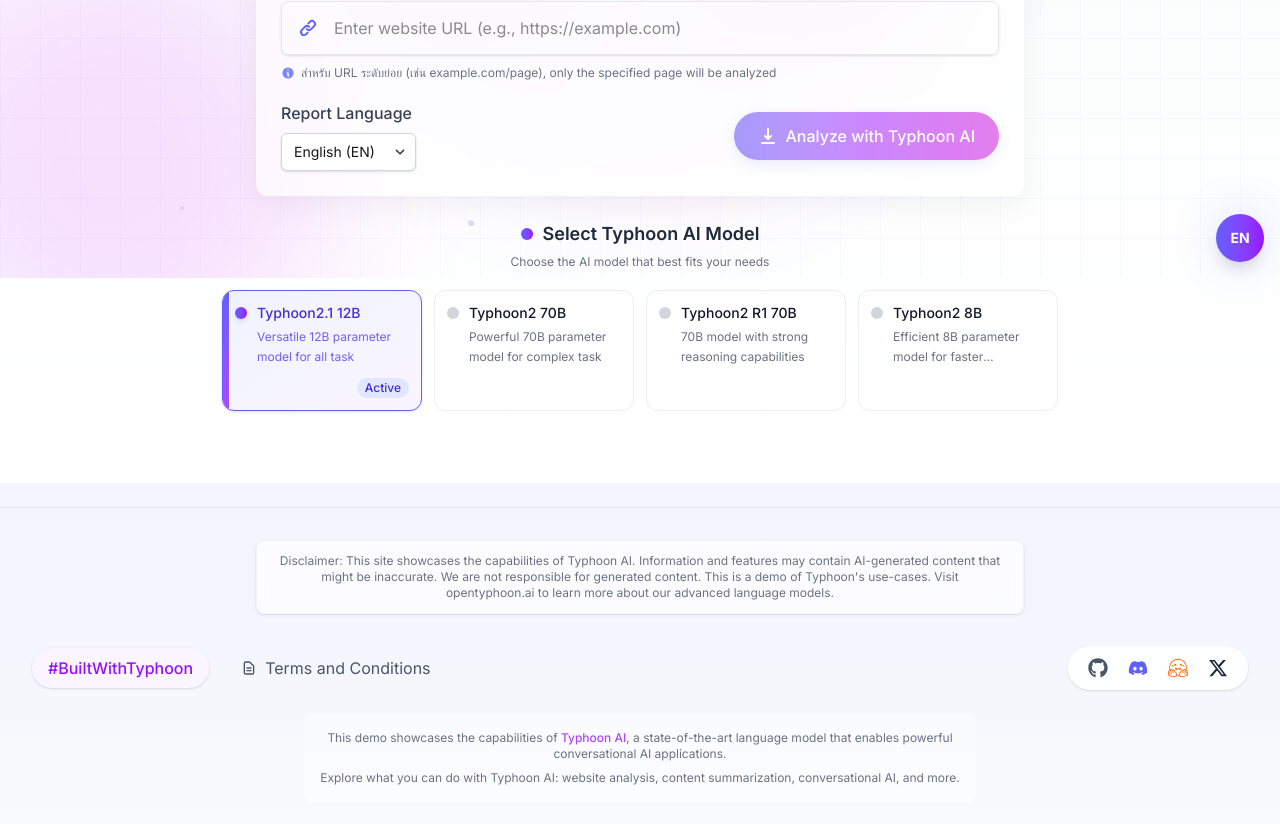
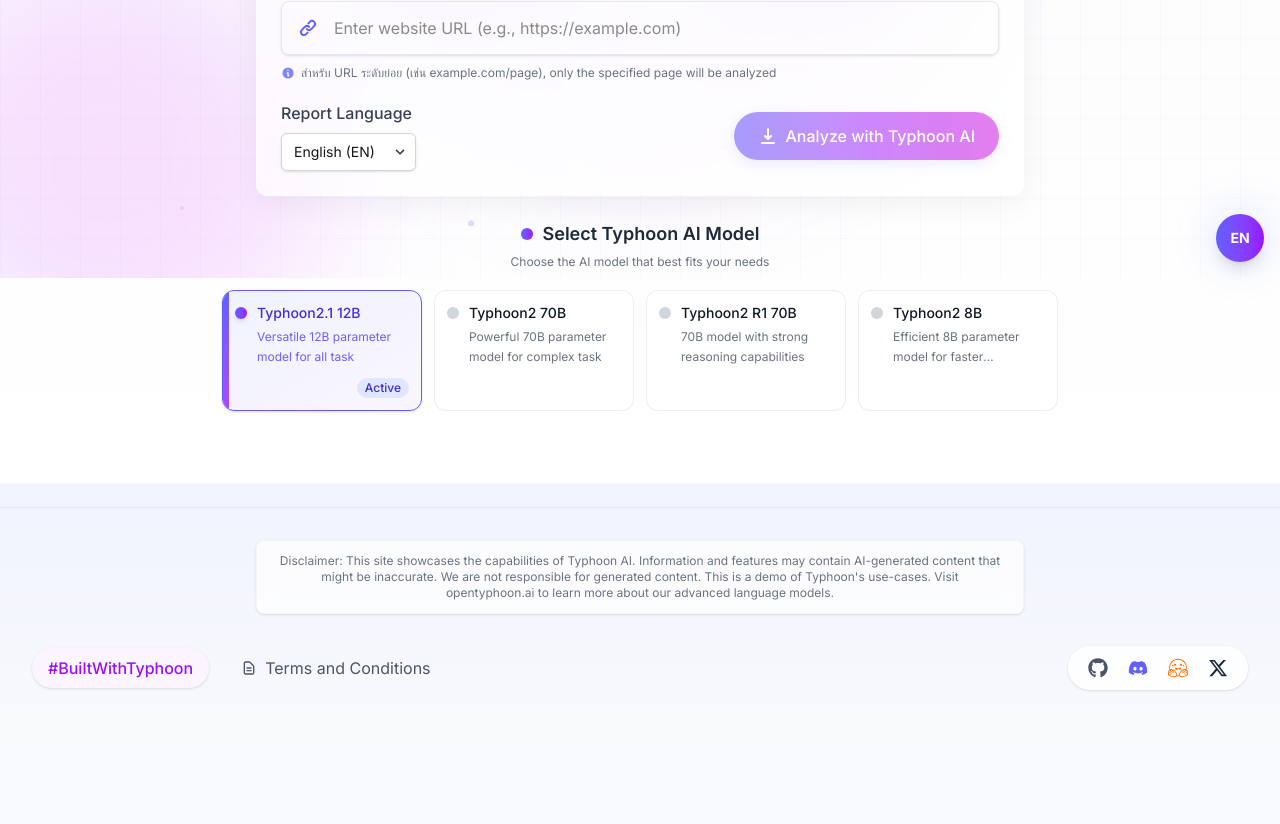
Before and after one commit to scb-10x/typhoon-chat-with-your-website, a Next.js app: page / in a window 1280 px wide. Shown: the part 522-1346 px from the top of the page. After the commit the page ends 1268 px from the top, so only its background shows below. Built offline with nearby package versions, Linux system fonts and the light colour scheme.

Commit message:
fix: lint issues

```diff
--- a/src/app/components/Footer.tsx
+++ b/src/app/components/Footer.tsx
@@ -94,25 +94,6 @@
             </a>
           </div>
         </div>
-
-        {/* SEO-friendly links and text */}
-        <div className="text-xs text-center text-gray-500 mt-6 max-w-2xl mx-auto bg-white/50 p-4 rounded-lg">
-          <p>
-            This demo showcases the capabilities of{' '}
-            <a
-              href="https://opentyphoon.ai"
-              target="_blank"
-              rel="noopener noreferrer"
-              className="text-purple-500 hover:text-purple-700 transition-colors font-medium"
-            >
-              Typhoon AI
-            </a>
-            , a state-of-the-art language model that enables powerful conversational AI applications.
-          </p>
-          <p className="mt-2">
-            Explore what you can do with Typhoon AI: website analysis, content summarization, conversational AI, and more.
-          </p>
-        </div>
       </div>
     </footer>
   );
--- a/src/app/components/WebsiteSummary.tsx
+++ b/src/app/components/WebsiteSummary.tsx
@@ -1,7 +1,7 @@
 import React, { useState } from 'react';
 import { motion } from 'framer-motion';
 import ReactMarkdown from 'react-markdown';
-import { Language } from './UrlInput';
+import { LanguageCode } from '../lib/i18n';
 import Image from 'next/image';
 
 interface WebsiteSummaryProps {
@@ -10,7 +10,7 @@
   summary: string;
   isVisible: boolean;
   isPartial?: boolean;
-  language?: Language;
+  language?: LanguageCode;
   sources?: string[];
   onReSummarize?: () => void;
   isLoading?: boolean;
@@ -134,7 +134,14 @@
                 code: ({ ...props }) => <code className="bg-indigo-50 px-1.5 py-0.5 rounded text-indigo-700 font-mono text-sm" {...props} />,
                 pre: ({ ...props }) => <pre className="bg-gray-50 p-3 rounded-md my-3 overflow-x-auto font-mono text-sm" {...props} />,
                 hr: ({ ...props }) => <hr className="my-4 border-gray-200" {...props} />,
-                img: ({ ...props }) => <Image className="rounded-md my-3 max-w-full h-auto shadow-md" alt="an image" {...props} />,
+                img: ({ src, alt, width, height, ...restProps }) => {
+                  if (typeof src === 'string') {
+                    // Provide placeholder width/height as Markdown doesn't specify dimensions
+                    return <Image className="rounded-md my-3 max-w-full h-auto shadow-md" src={src} alt={alt || 'image from content'} width={parseInt(width?.toString() || '500')} height={parseInt(height?.toString() || '300')} {...restProps} />;
+                  }
+                  // Optionally render a fallback or null if src is invalid
+                  return null;
+                },
                 table: ({ ...props }) => <div className="overflow-x-auto my-4"><table className="min-w-full divide-y divide-gray-200" {...props} /></div>,
                 th: ({ ...props }) => <th className="px-3 py-2 bg-gray-50 text-left text-xs font-medium text-gray-700 uppercase tracking-wider" {...props} />,
                 td: ({ ...props }) => <td className="px-3 py-2 whitespace-nowrap text-sm text-gray-600 border-b border-gray-100" {...props} />,
--- a/src/app/lib/llm.ts
+++ b/src/app/lib/llm.ts
@@ -1,7 +1,7 @@
 import { createOpenAI } from "@ai-sdk/openai";
 import { generateText } from "ai";
 import { ScrapedData } from "./scraper";
-import { Language } from "../components/UrlInput";
+import { LanguageCode } from "../lib/i18n";
 import { TyphoonModel } from "../lib/const";
 import { Message } from "../components/ChatInterface";
 import { MODEL_PARAMETERS } from "./const";
@@ -102,7 +102,7 @@
  */
 export async function summarizeWebsite(
   data: ScrapedData,
-  language: Language = "en",
+  language: LanguageCode = "en",
   model: TyphoonModel = "typhoon-v2-70b-instruct"
 ): Promise<string> {
   try {
@@ -133,9 +133,8 @@
         Title: ${page.title}
         ${page.description ? `Description: ${page.description}\n` : ""}
         Content:
-        ${page.content.substring(0, maxContextLengthPerPage(data.totalPages, model))} ${
-            page.content.length > maxContextLengthPerPage(data.totalPages, model) ? "... (content truncated)" : ""
-          }
+        ${page.content.substring(0, maxContextLengthPerPage(data.totalPages, model))} ${page.content.length > maxContextLengthPerPage(data.totalPages, model) ? "... (content truncated)" : ""
+            }
       `
         )
         .join("\n\n")}
@@ -170,7 +169,7 @@
   data: ScrapedData,
   messages: Message[],
   lastMessage: string,
-  language: Language = "en",
+  language: LanguageCode = "en",
   model: TyphoonModel = "typhoon-v2-70b-instruct"
 ): Promise<string> {
   try {
@@ -210,9 +209,8 @@
           ชื่อหน้า: ${page.title}
           ${page.description ? `คำอธิบาย: ${page.description}\n` : ""}
           เนื้อหา:
-          ${page.content.substring(0, maxContextLengthPerPage(data.totalPages, model))} ${
-              page.content.length > maxContextLengthPerPage(data.totalPages, model) ? "... (เนื้อหาถูกตัดทอน)" : ""
-            }
+          ${page.content.substring(0, maxContextLengthPerPage(data.totalPages, model))} ${page.content.length > maxContextLengthPerPage(data.totalPages, model) ? "... (เนื้อหาถูกตัดทอน)" : ""
+              }
         `
           )
           .join("\n\n")}
@@ -250,9 +248,8 @@
           Title: ${page.title}
           ${page.description ? `Description: ${page.description}\n` : ""}
           Content:
-          ${page.content.substring(0, maxContextLengthPerPage(data.totalPages, model))} ${
-              page.content.length > maxContextLengthPerPage(data.totalPages, model) ? "... (content truncated)" : ""
-            }
+          ${page.content.substring(0, maxContextLengthPerPage(data.totalPages, model))} ${page.content.length > maxContextLengthPerPage(data.totalPages, model) ? "... (content truncated)" : ""
+              }
         `
           )
           .join("\n\n")}
```
